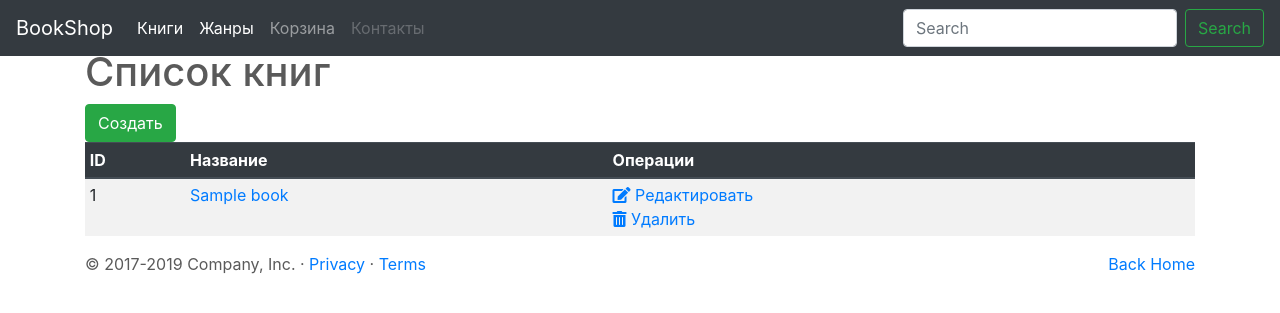
After one commit to akaDeMka/django_project, a Django app: page /books/ in a window 1280 px wide. The commit adds this page. Shown: the top 313 px of the page. Run offline with Django 3.2, Linux system fonts and the light colour scheme; tables that the repository leaves empty hold one stand-in row (values such as "Sample post"); parts of the project's set-up code (start-up, migrations or seed data) failed here and were passed over; some libraries are stand-ins or nearby versions.

Commit message:
book update

```diff
--- a/bookshop/book/models.py
+++ b/bookshop/book/models.py
@@ -1,5 +1,5 @@
 from django.db import models
-
+from django.utils import timezone
 # Create your models here.
 class Book(models.Model):
     name=models.CharField(max_length=100, verbose_name="Название книги")
@@ -9,16 +9,22 @@ class Book(models.Model):
     date_pub=models.DateField(blank=True, null=True, verbose_name="Год издания")
     pages=models.IntegerField(blank=True, null=True, verbose_name="Страниц")
     binding=models.CharField(blank=True, null=True, max_length=100, verbose_name="Переплет")
-    isbn=models.IntegerField(blank=True, null=True, unique=True, verbose_name='ISDN')
+    isbn=models.CharField(blank=True, null=True, unique=True, max_length=17, verbose_name='ISBN')
     weight=models.IntegerField(blank=True, null=True, verbose_name="Вес (гр)")
     age_rating=models.IntegerField(blank=True, null=True, verbose_name='Возрастные ограничения')
 
     quantity=models.IntegerField(default=0, verbose_name='Количество книг в наличии')
     active=models.BooleanField(default=False, verbose_name="Активный (доступен для заказа, Да/Нет)")
     rating=models.IntegerField(blank=True, null=True, verbose_name='Рейтинг (0 - 10)')
-    ent_date=models.DateTimeField(editable=False, verbose_name='Дата внесения в каталог')
-    change_date=models.DateTimeField(editable=False, verbose_name='Дата последнего изменения')
+    created=models.DateTimeField(auto_now_add=True, editable=False, verbose_name='Дата внесения в каталог')
+    modified=models.DateTimeField(auto_now=True, editable=False, verbose_name='Дата последнего изменения')
 
+    #def save(self, *args, **kwargs):
+    #    ''' On save, update timestamps '''
+    #    if not self.id:
+    #        self.created = timezone.now()
+    #    self.modified = timezone.now()
+    #    return super(self).save(*args, **kwargs)
 
 
     def __str__(self):
--- /dev/null
+++ b/bookshop/book/templates/book_list.html
@@ -0,0 +1,29 @@
+{% extends 'base.html' %}
+{% block  title %}Список книг{% endblock %}
+{% block content %}
+<div class ='container'>
+<h1>Список книг</h1>
+<a href="{% url 'book:create' %}"><button type="button" class="btn btn-success">Cоздать</button></a>
+<table class= "table table-striped table-sm">
+    <thead class="thead-dark">
+        <tr>
+            <th scope="col">ID</th>
+            <th scope="col">Название</th>
+            <th scope="col">Операции</th>
+        </tr>
+    </thead>
+    <tbody>
+        {% for obj in object_list %}
+            <tr>
+                <td scope="row">{{obj.id}}</td>
+                <td><a href="{% url 'book:detail' obj.pk %}">{{obj.name}}</a></td>
+                <td><a href="{% url 'book:edit' obj.pk %}"><i class="fas fa-edit"></i> Редактировать</a><br>
+                    <a href="{% url 'book:delete' obj.pk %}"><i class="fas fa-trash-alt"></i> Удалить</a></td>
+            </tr>
+        {% empty %}
+            <tr>Нет книг.</tr>
+        {% endfor %}
+    </tbody>
+</table>
+</div>
+{% endblock %}
--- /dev/null
+++ b/bookshop/book/urls.py
@@ -0,0 +1,13 @@
+from django.urls import path
+
+from . import views
+
+app_name = 'genre'
+
+urlpatterns = [
+    path('', views.ViewBooks.as_view(), name="list"),
+    path('create/',views.CreateBook.as_view(),name="create"),
+    path('<int:pk>/',views.DetailBook.as_view(),name="detail"),
+    path('<int:pk>/edit',views.EditBook.as_view(),name="edit"),
+    path('<int:pk>-delete/',views.DeleteBook.as_view(),name="delete")
+]
--- a/bookshop/book/views.py
+++ b/bookshop/book/views.py
@@ -1,3 +1,28 @@
-from django.shortcuts import render
+from django.views.generic import CreateView, UpdateView, ListView, DeleteView, DetailView
+from django.urls import reverse_lazy
 
-# Create your views here.
+from .forms import CreateBookForm
+from .models import Book
+class CreateBook(CreateView):
+    template_name = 'book_edit.html'
+    model = Book
+    form_class = CreateBookForm
+    success_url = reverse_lazy("book:list")
+class ViewBooks(ListView):
+    template_name = 'book_list.html'
+    model = Book
+    paginate_by = 100
+class EditBook(UpdateView):
+    template_name = 'book_edit.html'
+    model = Book
+    success_url = reverse_lazy("book:list")
+    form_class = CreateBookForm
+class DeleteBook(DeleteView):
+    success_url = reverse_lazy("book:list")
+    model = Book
+    template_name = 'book_delete.html'
+class DetailBook(DetailView):
+    template_name = 'book_detail.html'
+    model = Book
+    success_url = reverse_lazy("book:list")
+    form_class = CreateBookForm
--- a/bookshop/bookshop/templates/header.html
+++ b/bookshop/bookshop/templates/header.html
@@ -5,17 +5,7 @@
             <span class="navbar-toggler-icon"></span>
         </button>
         <div class="collapse navbar-collapse" id="navbarCollapse">
-            <ul class="navbar-nav mr-auto">
-                <li class="nav-item active">
-                    <a class="nav-link" href="{% url 'genre:list' %}">Жанры <span class="sr-only">(current)</span></a>
-                </li>
-                <li class="nav-item">
-                    <a class="nav-link" href="#">Корзина</a>
-                </li>
-                <li class="nav-item">
-                    <a class="nav-link disabled" href="#">Контакты</a>
-                </li>
-            </ul>
+            {% include 'menu.html' %}
             <form class="form-inline mt-2 mt-md-0">
                 <input class="form-control mr-sm-2" type="text" placeholder="Search" aria-label="Search">
                 <button class="btn btn-outline-success my-2 my-sm-0" type="submit">Search</button>
--- /dev/null
+++ b/bookshop/bookshop/templates/menu.html
@@ -0,0 +1,14 @@
+<ul class="navbar-nav mr-auto">
+    <li class="nav-item active">
+        <a class="nav-link" href="{% url 'book:list' %}">Книги <span class="sr-only">(current)</span></a>
+    </li>
+    <li class="nav-item active">
+        <a class="nav-link" href="{% url 'genre:list' %}">Жанры <span class="sr-only">(current)</span></a>
+    </li>
+    <li class="nav-item">
+        <a class="nav-link" href="#">Корзина</a>
+    </li>
+    <li class="nav-item">
+        <a class="nav-link disabled" href="#">Контакты</a>
+    </li>
+</ul>
--- a/bookshop/bookshop/urls.py
+++ b/bookshop/bookshop/urls.py
@@ -20,6 +20,7 @@ from .views import ViewSite
 
 urlpatterns = [
     path('admin/', admin.site.urls),
-    path('genre/', include('genre.urls',namespace='genre')),
+    path('genres/', include('genre.urls',namespace='genre')),
+    path('books/', include('book.urls',namespace='book')),
     path('', ViewSite.as_view()),
 ]
```
Also changed, not shown: bookshop/book/forms.py (added, +17 -0 lines), bookshop/book/templates/book_delete.html (added, +14 -0 lines), bookshop/book/templates/book_detail.html (added, +10 -0 lines), bookshop/book/templates/book_edit.html (added, +15 -0 lines), bookshop/genre/forms.py (+5 -4 lines), bookshop/book/migrations/0002_auto_20200705_2007.py (added), bookshop/book/migrations/0003_auto_20200705_2040.py (added), bookshop/book/migrations/0004_auto_20200705_2058.py (added), bookshop/db.sqlite3.
